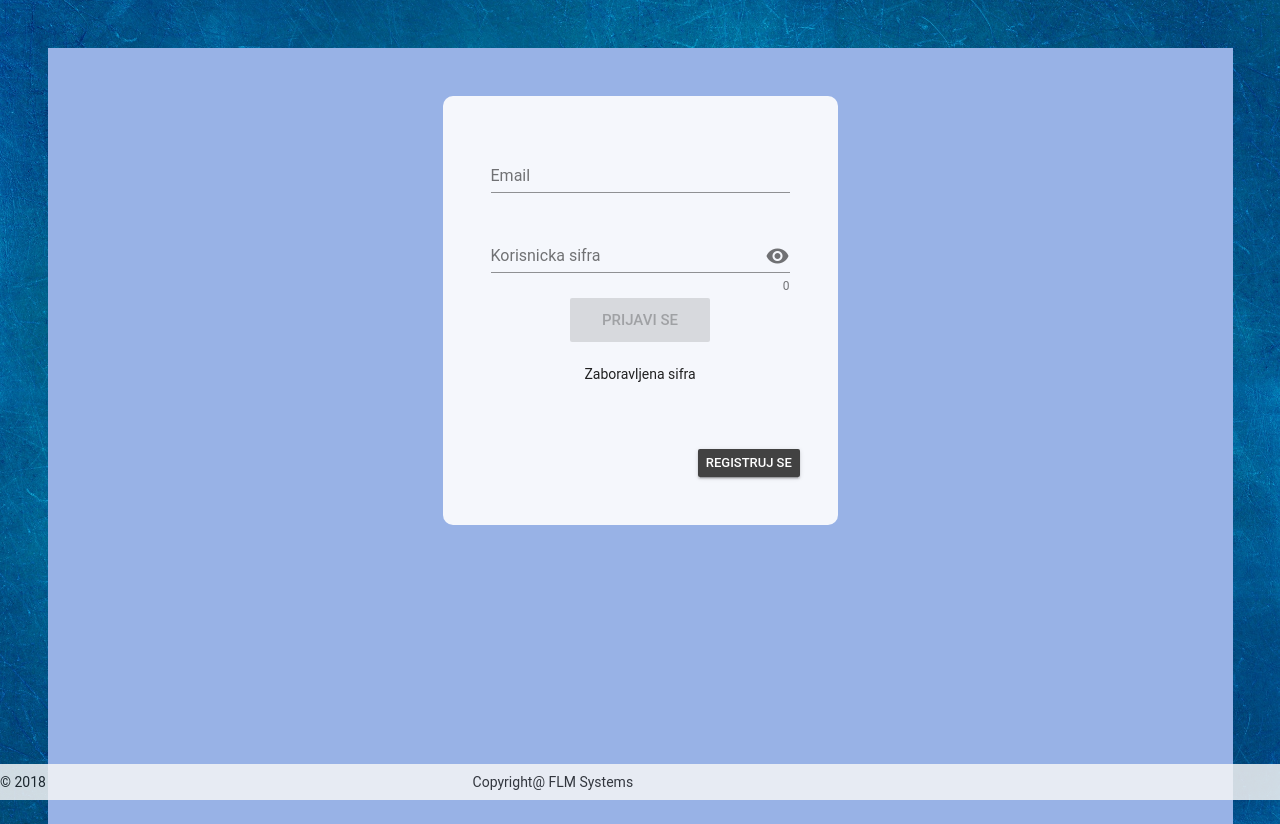
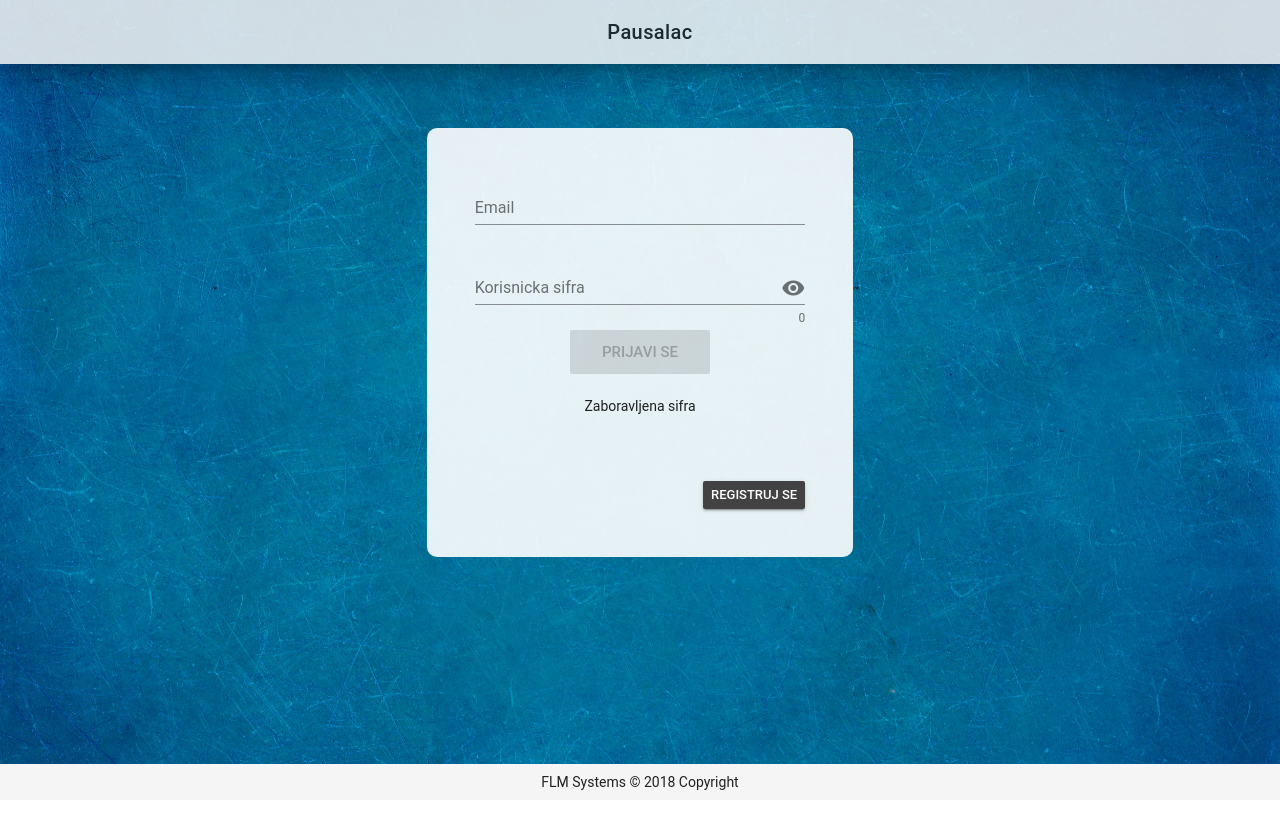
Before and after one commit to SadVue-NekadJava/PausalVue, a Vue app: page /#/ in a window 1280 px wide. After the commit the page ends 800 px from the top, so only its background shows below. Built offline with nearby package versions, Linux system fonts and the light colour scheme; no server answers; a small style sheet from the web is missing.

Commit message:
male promene

```diff
--- a/src/App.vue
+++ b/src/App.vue
@@ -1,17 +1,13 @@
 <template>
   <v-app>
     <div class="wrapper">
-<v-container class="mainContainer" pa-0 >
-
-
       <router-view/>
-      <v-footer class="opacity" :fixed="fixed" app>
-      <span>&copy; {{ new Date().getFullYear() }}</span><v-flex xs4 offset-xs4>
-
-    <span >Copyright@ FLM Systems</span>  </v-flex>
-    </v-footer>
-    </v-container>
-      </div>
+        <v-footer class="" app>
+          <v-spacer></v-spacer>
+            FLM Systems &copy; {{ new Date().getFullYear() }} Copyright
+          <v-spacer></v-spacer>
+        </v-footer>
+    </div>
   </v-app>
 </template>
 
@@ -33,8 +29,9 @@ background-size: cover;
 background-repeat: no-repeat;
 background-position: center;
 background-attachment: fixed;
-width:100vw;
+/* width:100vw; */
 min-height: 100vh;
+
 
 }
 .forma {
--- a/src/views/home.vue
+++ b/src/views/home.vue
@@ -1,13 +1,16 @@
 <template>
 <div>
-<nav-bar/>
-<v-layout row wrap class="mt-5 align-center">
+  <nav-bar />
+  <!-- <v-layout class="align-center"> -->
+  <v-layout row wrap class="justify-center green ma-3">
 
 
-<v-flex class="forma pa-4"  xs10 offset-xs1>
+
+   <v-flex  md5 lg4 class="ma-1 pa-1">
+    <v-flex class="forma pa-4 ma-1">
       <h1>Ukupan promet u poslednjih 12 meseci</h1>
-<div class="mt-5 mr-5 ml-5 bar" >
-<div class="barHealth d-flex align-center":class='{barHealthRed:procenatFakturisanogMesecno>80}' :style="{width:procenatFakturisanogMesecno +'%'}">
+      <div class="bar">
+        <div class="barHealth align-center d-flex text-xs-center" :class='{barHealthRed:procenatFakturisanogMesecno>80}' :style="{width:procenatFakturisanogMesecno +'%'}">
           <h3 v-if="procenatFakturisanogMesecno<50">{{cifraMesecno|thousandSeparator}} RSD</h3>
           <h2 v-if="procenatFakturisanogMesecno>=50&&procenatFakturisanogMesecno<80">{{cifraMesecno|thousandSeparator}} RSD</h2>
           <h1 v-if="procenatFakturisanogMesecno>=80">{{cifraMesecno|thousandSeparator}} RSD</h1>
@@ -16,10 +19,10 @@
       <p class="mt-1"><em>Promet od 8 miliona dinara</em></p>
     </v-flex>
 
-<v-flex class="forma mt-5 pa-4"  xs10 offset-xs1>
+    <v-flex class="forma pa-4 ma-1">
       <h1>Ukupan promet u kalendarskoj godini</h1>
-<div class="mt-5 mr-5 ml-5 bar" >
-<div class="barHealth d-flex align-center":class='{barHealthRed:procenatFakturisanogGodisnje>80}' :style="{width:procenatFakturisanogGodisnje +'%'}">
+      <div class="bar">
+        <div class="barHealth align-center d-flex text-xs-center" :class='{barHealthRed:procenatFakturisanogGodisnje>80}' :style="{width:procenatFakturisanogGodisnje +'%'}">
           <h3 v-if="procenatFakturisanogGodisnje<50">{{cifraGodisnje|thousandSeparator  }} RSD</h3>
           <h2 v-if="procenatFakturisanogGodisnje>=50&&procenatFakturisanogGodisnje<80">{{cifraGodisnje|thousandSeparator}} RSD</h2>
           <h1 v-if="procenatFakturisanogGodisnje>=80">{{cifraGodisnje|thousandSeparator}} RSD</h1>
@@ -27,6 +30,35 @@
       </div>
       <p class="mt-1"><em>Promet od 6 miliona dinara</em></p>
     </v-flex>
+    </v-flex>
+
+    <!-- dupli probni kod  -->
+  <v-flex md6 lg7 class="ma-1 pa-1 green">
+    <v-flex class="forma pa-4 ma-1">
+      <h1>Ukupan promet u poslednjih 12 meseci</h1>
+      <div class="bar">
+        <div class="barHealth align-center" :class='{barHealthRed:procenatFakturisanogMesecno>80}' :style="{width:procenatFakturisanogMesecno +'%'}">
+          <h3 v-if="procenatFakturisanogMesecno<50">{{cifraMesecno|thousandSeparator}} RSD</h3>
+          <h2 v-if="procenatFakturisanogMesecno>=50&&procenatFakturisanogMesecno<80">{{cifraMesecno|thousandSeparator}} RSD</h2>
+          <h1 v-if="procenatFakturisanogMesecno>=80">{{cifraMesecno|thousandSeparator}} RSD</h1>
+        </div>
+      </div>
+      <p class="mt-1"><em>Promet od 8 miliona dinara</em></p>
+    </v-flex>
+
+    <v-flex class="forma pa-4 ma-1">
+      <h1>Ukupan promet u kalendarskoj godini</h1>
+      <div class="bar">
+        <div class="barHealth align-center" :class='{barHealthRed:procenatFakturisanogGodisnje>80}' :style="{width:procenatFakturisanogGodisnje +'%'}">
+          <h3 v-if="procenatFakturisanogGodisnje<50">{{cifraGodisnje|thousandSeparator  }} RSD</h3>
+          <h2 v-if="procenatFakturisanogGodisnje>=50&&procenatFakturisanogGodisnje<80">{{cifraGodisnje|thousandSeparator}} RSD</h2>
+          <h1 v-if="procenatFakturisanogGodisnje>=80">{{cifraGodisnje|thousandSeparator}} RSD</h1>
+        </div>
+      </div>
+      <p class="mt-1"><em>Promet od 6 miliona dinara</em></p>
+    </v-flex>
+  </v-flex>
+
   </v-layout>
 </div>
 </template>
@@ -34,58 +66,58 @@
 <script>
 import Navbar from '@/components/navBar'
 export default {
-  components:{
-    'nav-bar':Navbar
+  components: {
+    'nav-bar': Navbar
   },
-data(){
-  return{
-    procenatFakturisanogMesecno:0,
-    cifraMesecno:0,
-    procenatFakturisanogGodisnje:0,
-    cifraGodisnje:0
+  data() {
+    return {
+      procenatFakturisanogMesecno: 0,
+      cifraMesecno: 0,
+      procenatFakturisanogGodisnje: 0,
+      cifraGodisnje: 0
     }
   },
-methods:{
+  methods: {
 
   },
-  mounted(){
-    this.logged=this.$store.state.logged;
+  mounted() {
+    this.logged = this.$store.state.logged;
 
     axios.get("http://837s121.mars-e1.mars-hosting.com/annualIncome", {
       params: {
         sid: localStorage.getItem('sessionid')
       }
     }).then(response => {
-    this.cifraMesecno=response.data.  income ;
-this.procenatFakturisanogMesecno=response.data.incomePercentage;
-this.procenatFakturisanogGodisnje=response.data.curYearincomePercentage;
-this.cifraGodisnje=response.data.curYearincome;
+      this.cifraMesecno = response.data.income;
+      this.procenatFakturisanogMesecno = response.data.incomePercentage;
+      this.procenatFakturisanogGodisnje = response.data.curYearincomePercentage;
+      this.cifraGodisnje = response.data.curYearincome;
     });
   }
 }
 </script>
 
 <style >
-.barHealthRed{
-  background-color:red !important;
-  color:white;
+.barHealthRed {
+  background-color: red !important;
+  color: white;
 }
-.barHealth{
-  transition:width 1s;
+
+.barHealth {
+  transition: width 1s;
   height: 100%;
 
-  background-color:rgb(127, 172, 244);
+  background-color: rgb(36, 125, 179);
 
 }
 
 
 
-.bar{
-  background-color:#f5f5f5;
- overflow:hidden;
-  height:60px;
+.bar {
+  background-color: #f5f5f5;
+  overflow: hidden;
+  height: 60px;
   border-radius: 13px;
   border: 3px solid silver;
 }
-
 </style>
--- a/src/views/index.vue
+++ b/src/views/index.vue
@@ -1,5 +1,12 @@
 <template>
 <div>
+
+  <v-toolbar v-if="notLogged" class="opacity elevation-15" >
+    <v-spacer></v-spacer>
+    <v-toolbar-title>Pausalac</v-toolbar-title>
+    <v-spacer></v-spacer>
+  </v-toolbar>
+
     <v-flex xs6 offset-xs2>
       <!-- **************Uspesno resetovanje sifre************** -->
   <div v-if="resetPoruka==1" class="text-xs-center  modal pa-5">
@@ -27,7 +34,7 @@ Resetovanje lozinke nije uspesno, unesite ispravan email
       </v-form>
     </v-flex>
   </v-layout>
-  <v-layout row wrap class="mt-5 pa-0" v-if="!registerUser&&!zaboravljenaSifra">
+  <v-layout row wrap class="mt-3 pa-0" v-if="!registerUser&&!zaboravljenaSifra">
     <v-flex sm6 offset-sm3 md4 offset-md4 xs10 offset-xs1 class="mt-5 text-sm-center">
 
       <!-- *****************LOGIN****************** -->
@@ -175,6 +182,7 @@ export default {
   name:'index',
   data() {
     return {
+      notLogged: true,
       resetPoruka:0,
       resetEmail: '',
       validReset: true,
@@ -339,6 +347,7 @@ export default {
           var sid = response.data.sid;
           window.localStorage.setItem("sessionid", sid);
           this.$store.commit('change');
+          this.notLogged = false;
           this.$router.push('/home');
         }
       });
```
Lines whose indentation alone changed are shown as unchanged.
